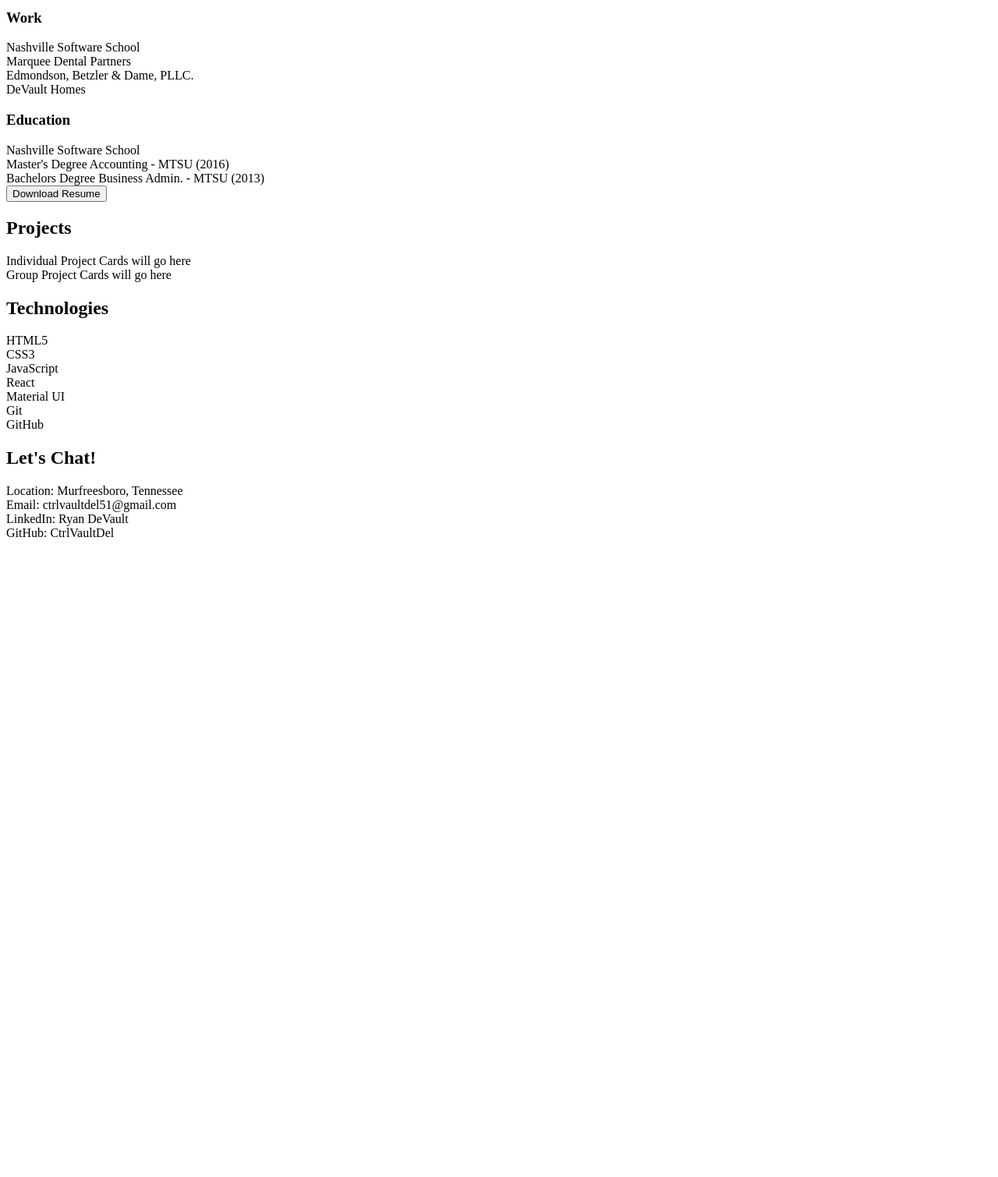
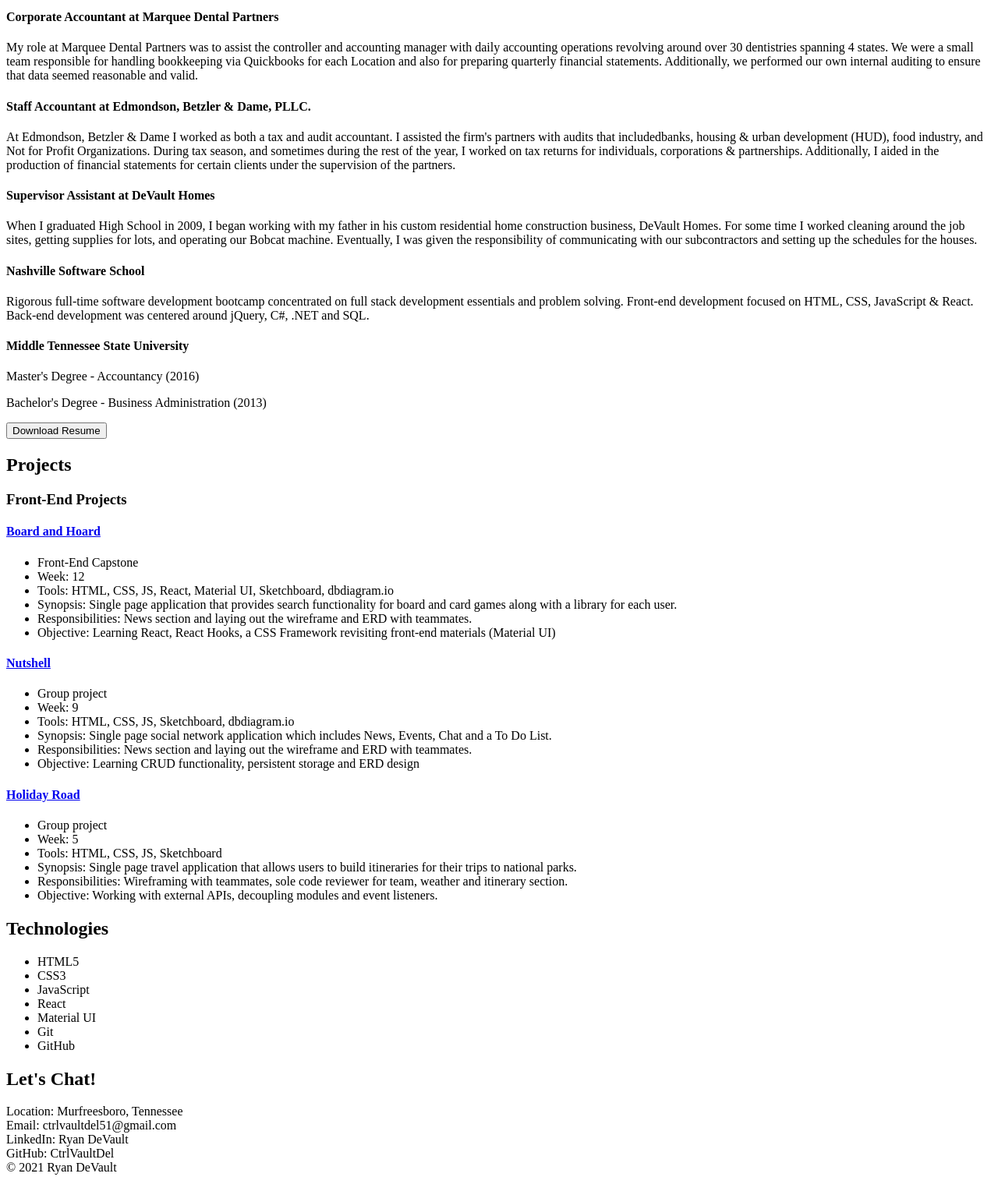
Before and after one commit to CtrlVaultDel/CtrlVaultDel.github.io, a plain HTML site: page index.html in a window 1280 px wide. Shown: the part 360-1870 px from the top of the page at 78% size. Before the commit the page ends 1061 px from the top, so only its background shows below. Drawn offline with Linux system fonts and the light colour scheme.

Commit message:
Added a significant amount of information, no styling has been added

```diff
--- a/index.html
+++ b/index.html
@@ -39,18 +39,52 @@
     <section id="experience">
         <h2>Experience</h2>
         <div class="experience-container">
-            <div class="work">
-                <h3>Work</h3>
-                <div>Nashville Software School</div>
-                <div>Marquee Dental Partners</div>
-                <div>Edmondson, Betzler & Dame, PLLC.</div>
-                <div>DeVault Homes</div>
+            <div class="experience-item">
+                <h4>Corporate Accountant at Marquee Dental Partners</h4>
+                <p>
+                    My role at Marquee Dental Partners was to assist the controller
+                    and accounting manager with daily accounting operations revolving
+                    around over 30 dentistries spanning 4 states. We were a small team
+                    responsible for handling bookkeeping via Quickbooks for each Location
+                    and also for preparing quarterly financial statements. Additionally, we
+                    performed our own internal auditing to ensure that data seemed reasonable
+                    and valid.
+                </p>
             </div>
-            <div class="education">
-                <h3>Education</h3>
-                <div>Nashville Software School</div>
-                <div>Master's Degree Accounting - MTSU (2016)</div>
-                <div>Bachelors Degree Business Admin. - MTSU (2013)</div>
+            <div class="experience-item">
+                <h4>Staff Accountant at Edmondson, Betzler & Dame, PLLC.</h4>
+                <p>
+                    At Edmondson, Betzler & Dame I worked as both a tax and audit accountant.
+                    I assisted the firm's partners with audits that includedbanks, housing &
+                    urban development (HUD), food industry, and Not for Profit Organizations.
+                    During tax season, and sometimes during the rest of the year, I worked on
+                    tax returns for individuals, corporations & partnerships. Additionally, I
+                    aided in the production of financial statements for certain clients under
+                    the supervision of the partners.
+                </p>
+            </div>
+            <div class="experience-item">
+                <h4>Supervisor Assistant at DeVault Homes</h4>
+                <p>
+                    When I graduated High School in 2009, I began working with my father in his
+                    custom residential home construction business, DeVault Homes. For some time
+                    I worked cleaning around the job sites, getting supplies for lots, and operating
+                    our Bobcat machine. Eventually, I was given the responsibility of communicating
+                    with our subcontractors and setting up the schedules for the houses.
+                </p>
+            </div>
+            </div class="experience-item">
+                <h4>Nashville Software School</h4>
+                <p>
+                    Rigorous full-time software development bootcamp concentrated on full stack
+                    development essentials and problem solving. Front-end development focused on
+                    HTML, CSS, JavaScript & React. Back-end development was centered around jQuery, C#, .NET and SQL.
+                </p>
+            </div>
+            <div class="experience-item">
+                <h4>Middle Tennessee State University</h4>
+                <p>Master's Degree - Accountancy (2016)</p>
+                <p>Bachelor's Degree - Business Administration (2013)</p>
             </div>
         </div>
 
@@ -60,26 +94,62 @@
     </section>
     <section id="projects">
         <h2>Projects</h2>
-        <div class="projects-container">
-            <div class="projects-individual">
-                <div>Individual Project Cards will go here</div>
+        <div class="projects__container">
+            <div class="projects__frontend">
+                <h3>Front-End Projects</h3>
+                <div class="projects__list">
+                    <div>
+                        <h4><a href="https://github.com/CtrlVaultDel/nss-board-and-hoard">Board and Hoard</a></h4>
+                        <ul>
+                            <li>Front-End Capstone</li>
+                            <li>Week: 12</li>
+                            <li>Tools: HTML, CSS, JS, React, Material UI, Sketchboard, dbdiagram.io</li>
+                            <li>Synopsis: Single page application that provides search functionality for board and card games along with a library for each user.</li>
+                            <li>Responsibilities: News section and laying out the wireframe and ERD with teammates.</li>
+                            <li>Objective: Learning React, React Hooks, a CSS Framework revisiting front-end materials (Material UI)</li>
+                        </ul>
+                    </div>
+                    <div>
+                        <h4><a href="https://github.com/nss-day-cohort-45/nutyshell-running-with-scissors-1">Nutshell</a></h4>
+                        <ul>
+                            <li>Group project</li>
+                            <li>Week: 9</li>
+                            <li>Tools: HTML, CSS, JS, Sketchboard, dbdiagram.io</li>
+                            <li>Synopsis: Single page social network application which includes News, Events, Chat and a To Do List.</li>
+                            <li>Responsibilities: News section and laying out the wireframe and ERD with teammates.</li>
+                            <li>Objective: Learning CRUD functionality, persistent storage and ERD design</li>
+                        </ul>
+                    </div>
+                    <div>
+                        <h4><a href="https://github.com/nss-day-cohort-45/holiday-road-frosty-snowpeople">Holiday Road</a></h4>
+                        <ul>
+                            <li>Group project</li>
+                            <li>Week: 5</li>
+                            <li>Tools: HTML, CSS, JS, Sketchboard</li>
+                            <li>Synopsis: Single page travel application that allows users to build itineraries for their trips to national parks.</li>
+                            <li>Responsibilities: Wireframing with teammates, sole code reviewer for team, weather and itinerary section.</li>
+                            <li>Objective: Working with external APIs, decoupling modules and event listeners.</li>
+                        </ul>
+                    </div>
+                </div>
             </div>
-            <div class="projects-group">
-                <div>Group Project Cards will go here</div>
-            </div>
+            <!-- <div class="projects__backend">
+                <h3>Back-End Projects</h3>
+                <div class="projects__list">Group Project Cards will go here</div>
+            </div> -->
         </div>
     </section>
     <section id="technologies">
         <h2>Technologies</h2>
-        <div class="technologies-container">
-            <div>HTML5</div>
-            <div>CSS3</div>
-            <div>JavaScript</div>
-            <div>React</div>
-            <div>Material UI</div>
-            <div>Git</div>
-            <div>GitHub</div>
-        </div>
+        <ul class="technologies-container">
+            <li>HTML5</li>
+            <li>CSS3</li>
+            <li>JavaScript</li>
+            <li>React</li>
+            <li>Material UI</li>
+            <li>Git</li>
+            <li>GitHub</li>
+        </ul>
     </section>
     <section id="contact">
         <h2>Let's Chat!</h2>
@@ -97,5 +167,6 @@
             <div class="contact-item">GitHub: CtrlVaultDel</div>
         </div>
     </section>
+    <footer>&#169 2021 Ryan DeVault</footer>
 </body>
 </html>
```
